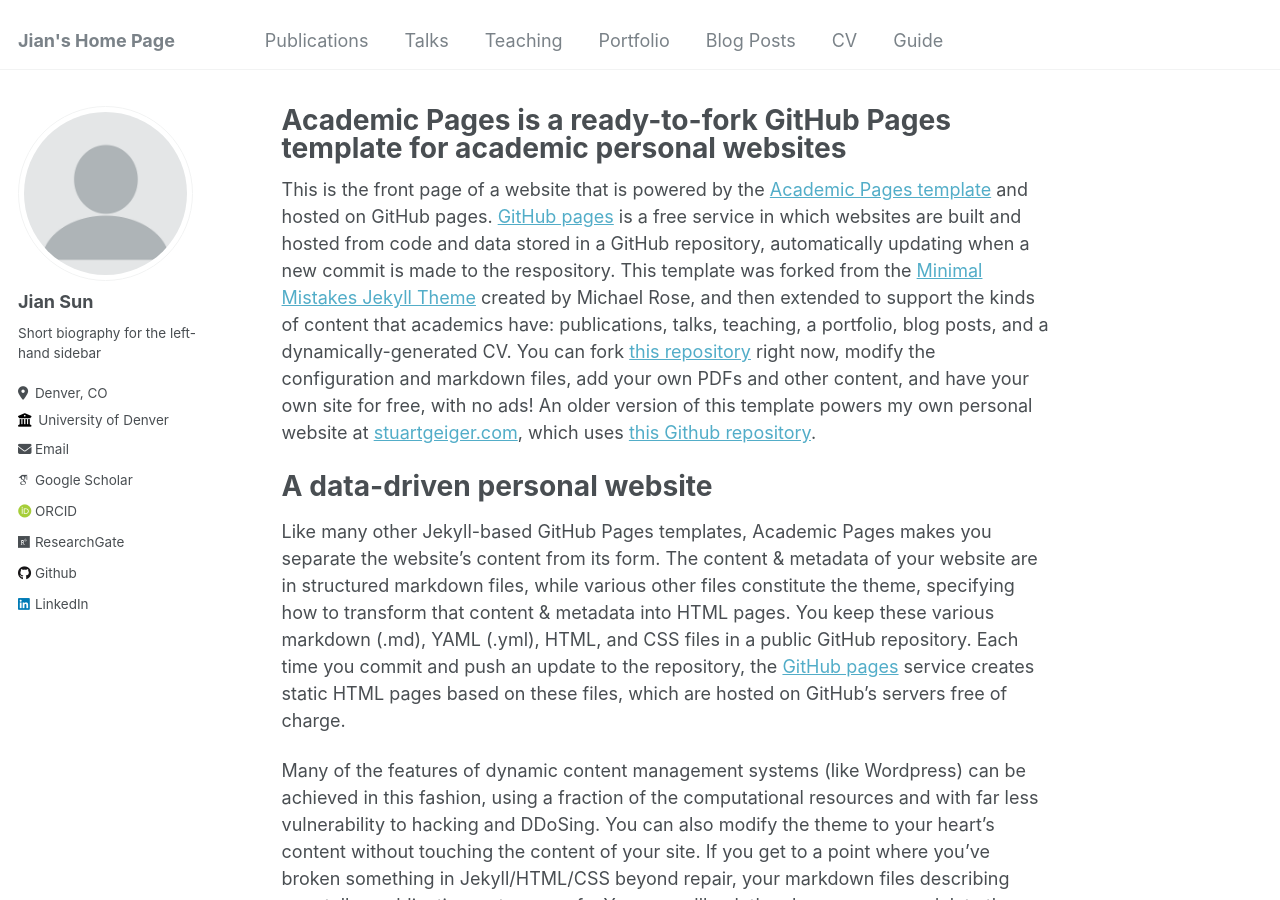
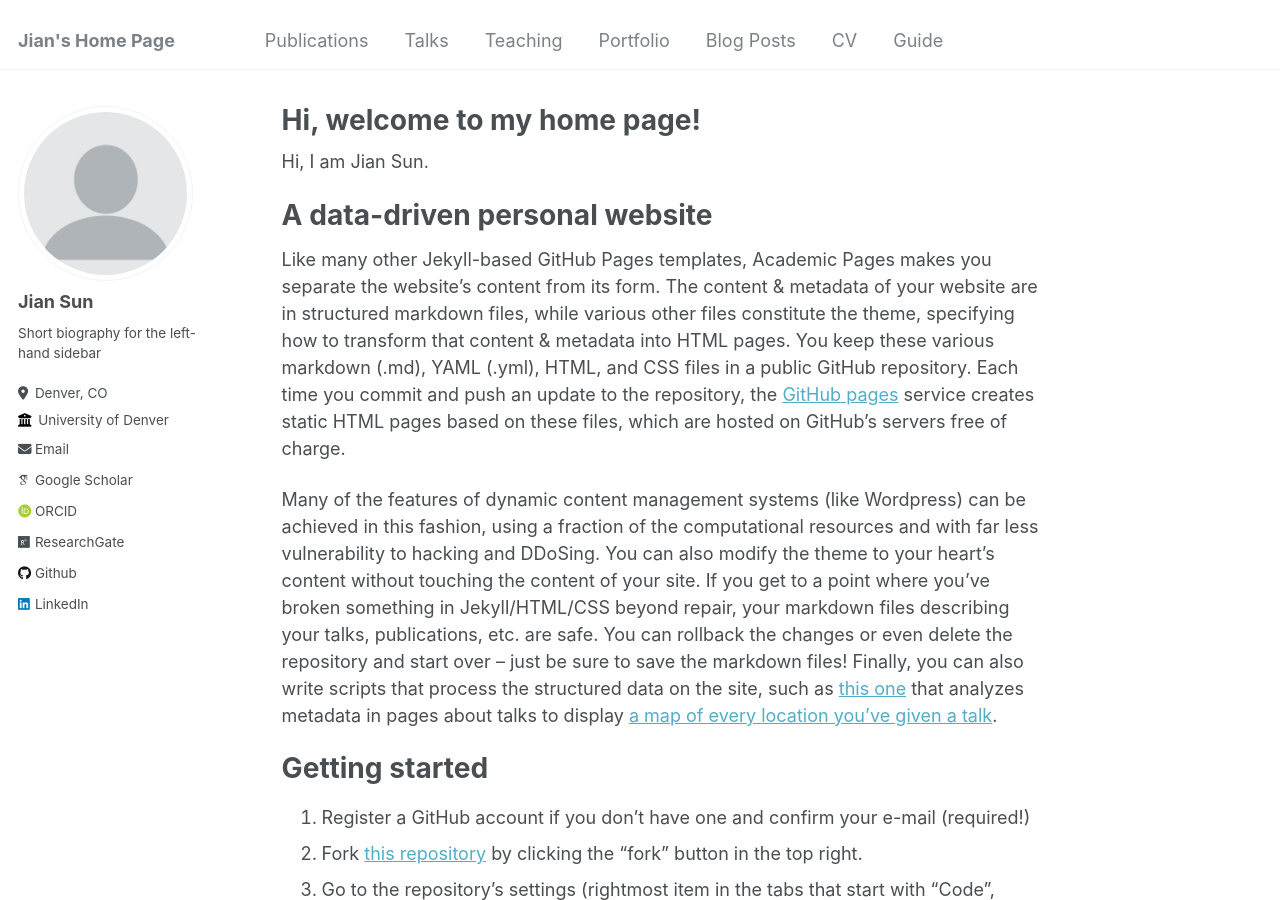
Before and after one commit to jiansfoggy/sj-home.github.io, a Jekyll site: the page built from _pages/about.md, in a window 1280 px wide and 900 px high. Built offline with Jekyll 4.4.1, drawn with Linux system fonts in a browser that asks for light colours; some web fonts are replaced.

Commit message:
start more

```diff
--- a/_config.yml
+++ b/_config.yml
@@ -12,7 +12,7 @@
 title_separator          : "-"
 name                     : &name "Jian Sun"
 description              : &description "personal description"
-url                      : https://academicpages.github.io # the base hostname & protocol for your site e.g. "https://mmistakes.github.io"
+url                      : https://jiansfoggy.github.io/sj-home.github.io/ # the base hostname & protocol for your site e.g. "https://mmistakes.github.io"
 baseurl                  : "" # the subpath of your site, e.g. "/blog"
 repository               : "academicpages/academicpages.github.io"
 
--- a/_pages/about.md
+++ b/_pages/about.md
@@ -1,13 +1,13 @@
 ---
 permalink: /
-title: "Academic Pages is a ready-to-fork GitHub Pages template for academic personal websites"
+title: "Hi, welcome to my home page!"
 author_profile: true
 redirect_from:
   - /about/
   - /about.html
 ---
 
-This is the front page of a website that is powered by the [Academic Pages template](https://github.com/academicpages/academicpages.github.io) and hosted on GitHub pages. [GitHub pages](https://pages.github.com) is a free service in which websites are built and hosted from code and data stored in a GitHub repository, automatically updating when a new commit is made to the respository. This template was forked from the [Minimal Mistakes Jekyll Theme](https://mmistakes.github.io/minimal-mistakes/) created by Michael Rose, and then extended to support the kinds of content that academics have: publications, talks, teaching, a portfolio, blog posts, and a dynamically-generated CV. You can fork [this repository](https://github.com/academicpages/academicpages.github.io) right now, modify the configuration and markdown files, add your own PDFs and other content, and have your own site for free, with no ads! An older version of this template powers my own personal website at [stuartgeiger.com](http://stuartgeiger.com), which uses [this Github repository](https://github.com/staeiou/staeiou.github.io).
+Hi, I am Jian Sun.
 
 A data-driven personal website
 ======
```
